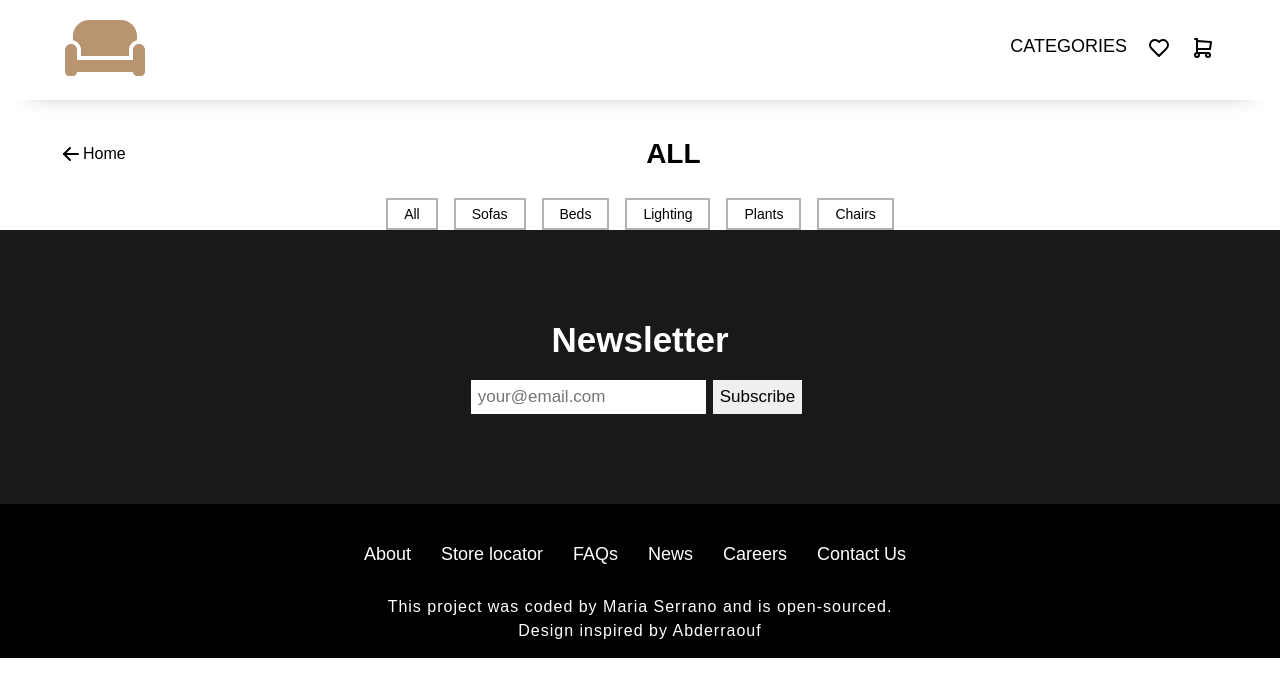
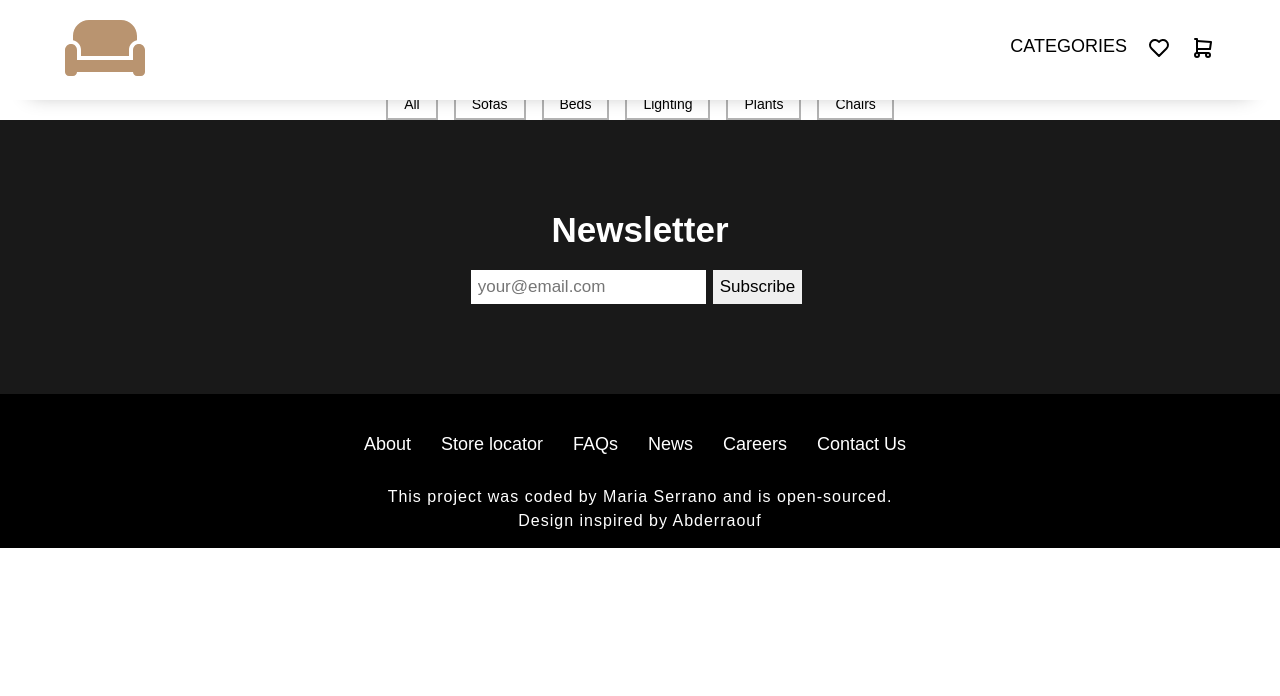
Before and after one commit to mhserrano/e-commerce, a React (Vite) app: page /categories in a window 1280 px wide. Shown: the top 696 px of the page. Built offline with nearby package versions, Linux system fonts and the light colour scheme; a web font is replaced by a local one.

Commit message:
General style changes

```diff
--- a/src/components/CategoriesHeader.jsx
+++ b/src/components/CategoriesHeader.jsx
@@ -8,7 +8,7 @@ function CategoriesHeader() {
   const [title, setTitle] = useState("all");
 
   return (
-    <div className="container">
+    <>
       <div className="title">
         <Link to="/">
           <IconArrowLeft />
@@ -36,7 +36,7 @@ function CategoriesHeader() {
           <button onClick={() => setTitle("chairs")}>Chairs</button>
         </Link>
       </div>
-    </div>
+    </>
   );
 }
 
--- a/src/components/Header.css
+++ b/src/components/Header.css
@@ -1,5 +1,6 @@
 .hero-grid-container {
-  height: 500px;
+  padding-top: 110px;
+  height: 610px;
   display: grid;
   grid-template-columns: repeat(4, 1fr);
   grid-template-rows: 1fr 1fr;
--- a/src/components/ProductPage.css
+++ b/src/components/ProductPage.css
@@ -1,5 +1,5 @@
 .product-page-container {
-  margin-top: 40px;
+  padding-top: 150px;
 }
 .product-display a {
   display: flex;
--- a/src/index.css
+++ b/src/index.css
@@ -18,5 +18,5 @@ a {
 .container {
   max-width: 1200px;
   margin: 0 auto;
-  padding: 110px 19px 0;
+  padding: 0 19px;
 }
--- a/src/pages/Categories.jsx
+++ b/src/pages/Categories.jsx
@@ -6,12 +6,14 @@ import Footer from "../components/Footer.jsx";
 
 function Categories() {
   return (
-    <>
-      <CategoriesHeader />
-      <Outlet />
+    <div className="categories-container">
+      <div className="container">
+        <CategoriesHeader />
+        <Outlet />
+      </div>
       <Newsletter />
       <Footer />
-    </>
+    </div>
   );
 }
 
--- a/src/pages/Home.jsx
+++ b/src/pages/Home.jsx
@@ -9,6 +9,7 @@ import banner1 from "../img/banners/banner1.jpg";
 import banner2 from "../img/banners/banner2.jpg";
 function Home() {
   return (
+    <>
       <div className="container">
         <Hero />
         <ProudProducts />
@@ -23,9 +24,10 @@ function Home() {
           text=" Our Products are all made to standard sizes so that you can mix and match them freely."
           img={banner2}
         />
+      </div>
       <Newsletter />
       <Footer />
-    </div>
+    </>
   );
 }
 
```
Lines whose indentation alone changed are shown as unchanged.
